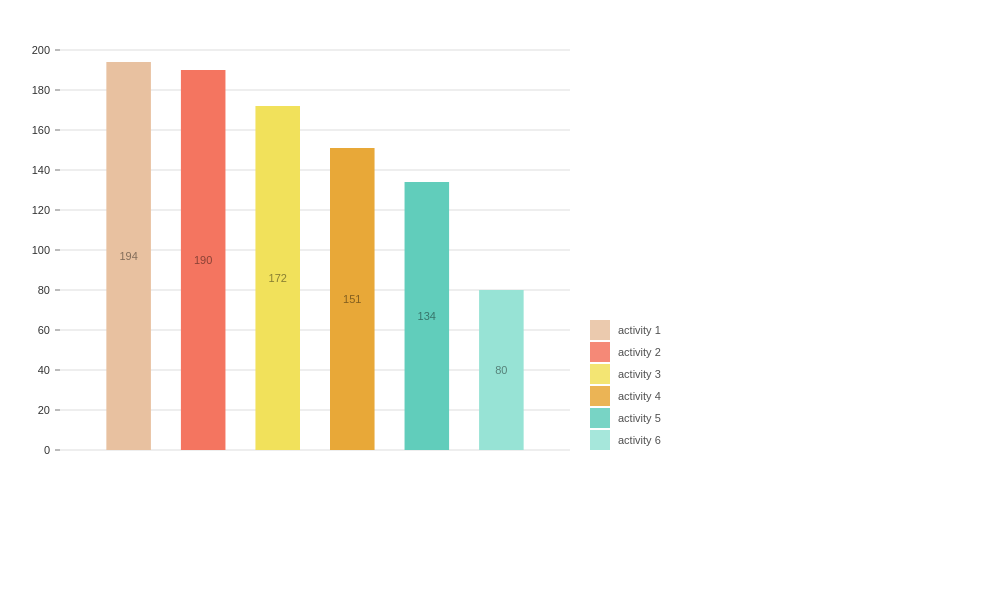
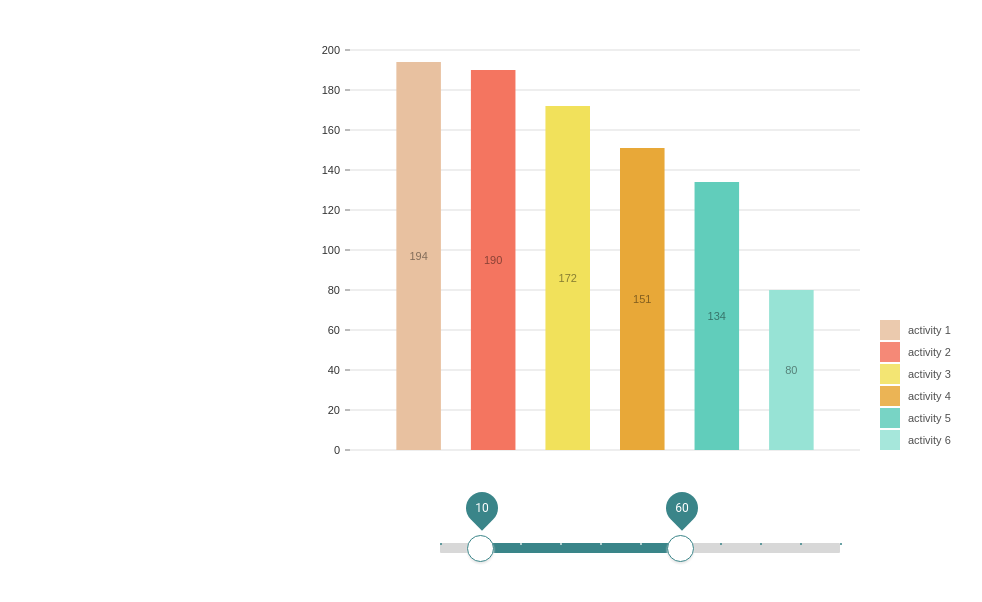
Before and after one commit to MarinaFroes/interplay-of-components, a React (Create React App) app: page / in a window 1280 px wide. Shown: the top 602 px of the page, without its empty margins (0-982 px from the left). Built offline with nearby package versions, Linux system fonts and the light colour scheme.

Commit message:
feat: Import RangeSlider component

```diff
--- a/src/App.js
+++ b/src/App.js
@@ -3,6 +3,13 @@ import './App.css';
 import MyResponsiveBar from './components/MyResponsiveBar';
 import styled from 'styled-components';
 import { data } from './components/data';
+import RangeSlider from './components/RangeSlider';
+
+const Styles = styled.div`
+  display: flex;
+  align-items: center;
+  flex-direction: column;
+`;
 
 const BarContainer = styled.div`
   height: 500px;
@@ -11,9 +18,12 @@ const BarContainer = styled.div`
 
 function App() {
   return (
-    <BarContainer className="App">
-      <MyResponsiveBar data={data}/>
-    </BarContainer>
+    <Styles>
+      <BarContainer className="App">
+        <MyResponsiveBar data={data}/>
+      </BarContainer>
+      <RangeSlider />
+    </Styles>
   );
 }
 
```
